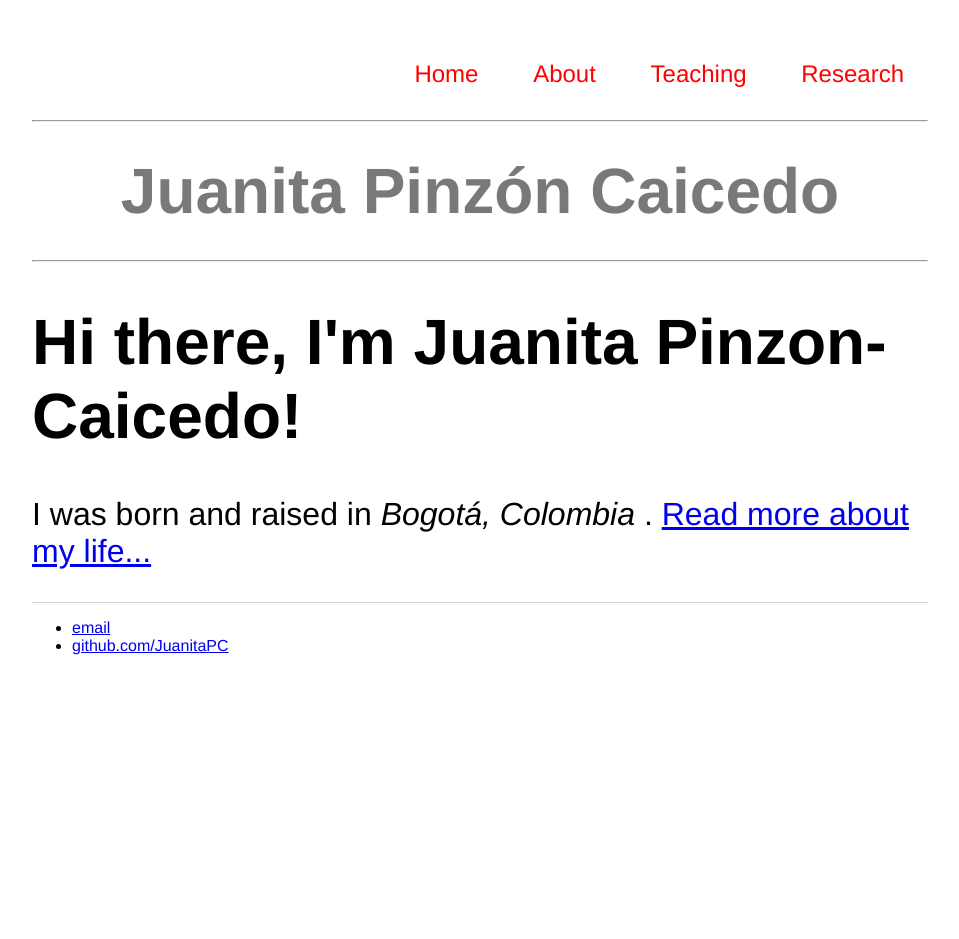
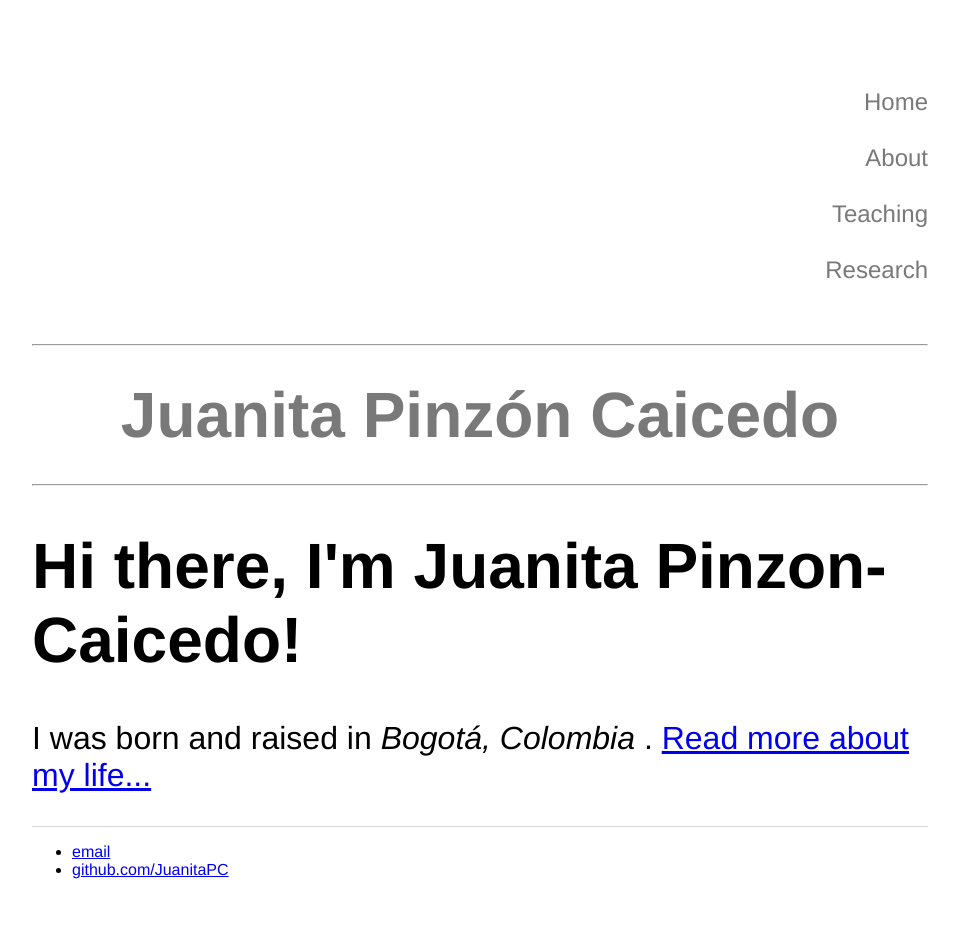
Before and after one commit to JuanitaPC/JuanitaPC.github.io, a Jekyll site: the page built from index.html, in a window 1280 px wide. Shown: the whole page, without its empty margins (160-1119 px from the left). Built offline with Jekyll 4.4.1, drawn with Linux system fonts in a browser that asks for light colours; before the commit the page ends 900 px from its top, so only the background shows below that.

Commit message:
Update main.css

```diff
--- a/css/main.css
+++ b/css/main.css
@@ -8,7 +8,7 @@ body {
 nav{
 	font-size: 0.75em;
 	text-align: right;
-	font-family: 'Helvetica', 'Arial', 'sans-serif';
+	font-family: Helvetica, 'Arial', 'sans-serif';
 }
 header{
 	text-align:center;
@@ -29,6 +29,7 @@ nav ul li{
 	padding: 1em;
 }
 nav li a{
+	display: block;
 	text-decoration: none;
-	color: red;
+	color: rgb(121, 121, 121);
 }
```
